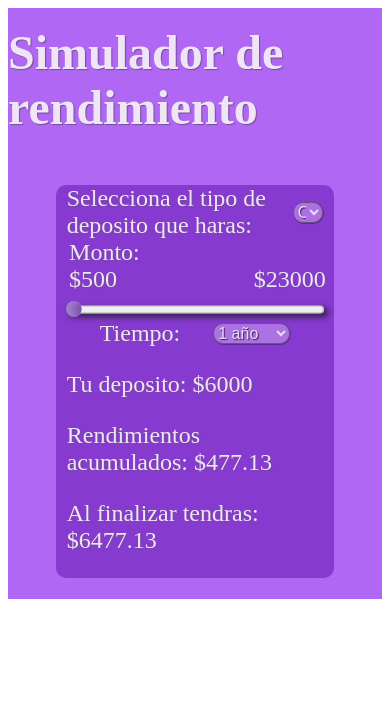
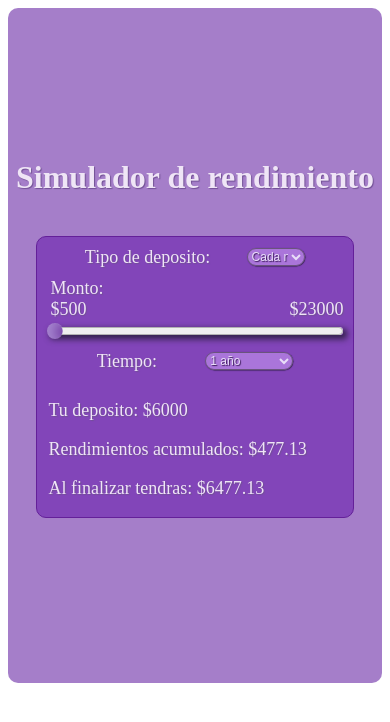
Before and after one commit to PabloPerez-M/long-term-savings, a React app: page / in a window 390 px wide. Shown: the top 722 px of the page. Built offline with nearby package versions, Linux system fonts and the light colour scheme.

Commit message:
Media queries

```diff
--- a/public/global.css
+++ b/public/global.css
@@ -1,21 +1,25 @@
-.main{
-    background-color: rgb(176, 104, 244);
-    height: 70vh;
+.main {
+    background-color: rgba(77, 1, 148, 0.506);
+    height: 80vh;
     width: 100%;
     display: flex;
     flex-direction: column;
     justify-content: center;
     align-items: center;
+    border-radius: 10px;
 }
-.title{
+
+.title {
     color: rgb(239, 229, 246);
     text-shadow: 1px 1px 1px rgb(114, 80, 149);
     font-size: 3rem;
+    text-align: center;
 }
-.container{
+
+.container {
     background-color: rgba(92, 10, 169, 0.484);
     height: 75vh;
-    width: 70%;
+    width: 94%;
     border-radius: 10px;
     display: flex;
     flex-direction: column;
@@ -23,58 +27,69 @@
     align-items: center;
     color: rgb(239, 229, 246);
     text-shadow: 1px 1px 1px rgb(114, 80, 149);
-    font-size: x-large;
+    font-size: 26px;
     padding: 0 8px;
+    border: 0.2px solid rgb(100, 32, 153);
 }
-.typeContainer{
+
+.typeContainer {
     width: 98%;
-    display:flex;
+    display: flex;
     flex-direction: row;
     justify-content: space-evenly;
     align-items: center;
+    margin: 10px;
 }
-#typePermorfance{
+
+#typePermorfance {
     border-radius: 10px;
     border: 1.5px solid rgb(106, 84, 125);
     background-color: rgba(196, 148, 241, 0.606);
     color: rgb(233, 222, 248);
     text-shadow: 1px 1px 1px rgb(58, 26, 89);
-    font-size: medium;
+    font-size: 18px;
     width: 20%;
     box-shadow: 0.5px 0.5px 1px rgb(47, 32, 70);
 }
-select{
+
+select {
     background-color: rgba(196, 148, 241, 0.606);
 }
-option{
+
+option {
     color: rgba(98, 33, 158, 0.832);
 }
 
-.rangeContainer{
+.rangeContainer {
     width: 100%;
     /* height: 40%; */
     display: flex;
     flex-direction: column;
 }
-.infRangeCont{
+
+.infRangeCont {
     width: 98%;
     display: flex;
     justify-content: space-between;
-    margin:0 5px;
-}
-.labelMonto{
     margin: 0 5px;
 }
-.monto{
+
+.labelMonto {
+    margin: 0 5px;
+}
+
+.monto {
     width: 40%;
 }
-.maxi{
+
+.maxi {
 
     width: 30%;
     display: flex;
     justify-content: flex-end;
 }
-input[type="range"]{
+
+input[type="range"] {
     width: 99%;
     height: 0.7em;
     outline: none;
@@ -83,14 +98,14 @@ input[type="range"]{
     box-shadow: 3px 3px 6px rgb(47, 32, 70);
 }
 
-input[type="range"]::-webkit-slider-thumb{
+input[type="range"]::-webkit-slider-thumb {
     -webkit-appearance: none;
     width: 5em;
     height: 5em;
     cursor: pointer;
 }
 
-input[type="range"]::-webkit-slider-thumb{
+input[type="range"]::-webkit-slider-thumb {
     width: 5em;
     height: 5em;
     background: rgb(46, 43, 43);
@@ -98,25 +113,99 @@ input[type="range"]::-webkit-slider-thumb{
 
     box-shadow: inset 10px 1px 15px #a888d1;
 }
-.timeContainer{
+
+.timeContainer {
     width: 98%;
-    display:flex;
+    display: flex;
     flex-direction: row;
     justify-content: space-evenly;
     align-items: center;
+    margin: 10px;
 }
-#selectYears{
+
+#selectYears {
     border-radius: 10px;
     border: 1.5px solid rgb(106, 84, 125);
     background-color: rgba(196, 148, 241, 0.606);
     color: rgb(233, 222, 248);
     text-shadow: 1px 1px 1px rgb(58, 26, 89);
-    font-size: medium;
+    font-size: 18px;
     width: 30%;
     box-shadow: 0.5px 0.5px 1px rgb(47, 32, 70);
 }
-.dataContainer{
+
+.dataContainer {
     width: 98%;
     align-items: flex-start;
 
 }
+
+
+@media screen and (min-width: 768px){
+    main {
+        width: auto;
+        height: auto;
+    }
+
+    .title {
+        font-size: 2.8rem;
+    }
+
+    .container {
+        height: auto;
+        width: 90%;
+        font-size: 22px;
+    }
+    #typePermorfance{
+        font-size: 16px;
+    }
+    #selectYears{
+        font-size: 16px;
+    }
+}
+
+@media screen and (min-width: 576px) and (max-width: 767px){
+    main {
+        width: auto;
+        height: auto;
+    }
+
+    .title {
+        font-size: 2.4rem;
+    }
+
+    .container {
+        height: auto;
+        width: 85%;
+        font-size: 20px;
+    }
+    #typePermorfance{
+        font-size: 14px;
+    }
+    #selectYears{
+        font-size: 14px;
+    }
+}
+
+@media screen and (max-width: 575px){
+    main {
+        width: auto;
+        height: auto;
+    }
+
+    .title {
+        font-size: 2rem;
+    }
+
+    .container {
+        height: auto;
+        width: 80%;
+        font-size: 18px;
+    }
+    #typePermorfance{
+        font-size: 12px;
+    }
+    #selectYears{
+        font-size: 12px;
+    }
+}
--- a/src/components/range.tsx
+++ b/src/components/range.tsx
@@ -65,16 +65,11 @@ const Range: React.FC = () => {
     console.log(typeDeposit);
   }, [typeDeposit]);
 
-  // const verificatedType = (event: React.ChangeEvent<HTMLInputElement>) => {
-  //     let typePerformance = document.getElementById('typePerformance');
-  //     const newTypePerformance = event.target.value
-  // }
-
   return (
     <div className="container">
       <div className="typeContainer">
         <label htmlFor="typePerformance">
-          Selecciona el tipo de deposito que haras:{" "}
+          Tipo de deposito: {" "}
         </label>
         <select id="typePermorfance" onChange={typeChange} value={typeDeposit}>
           <option value="month">Cada mes</option>
```
